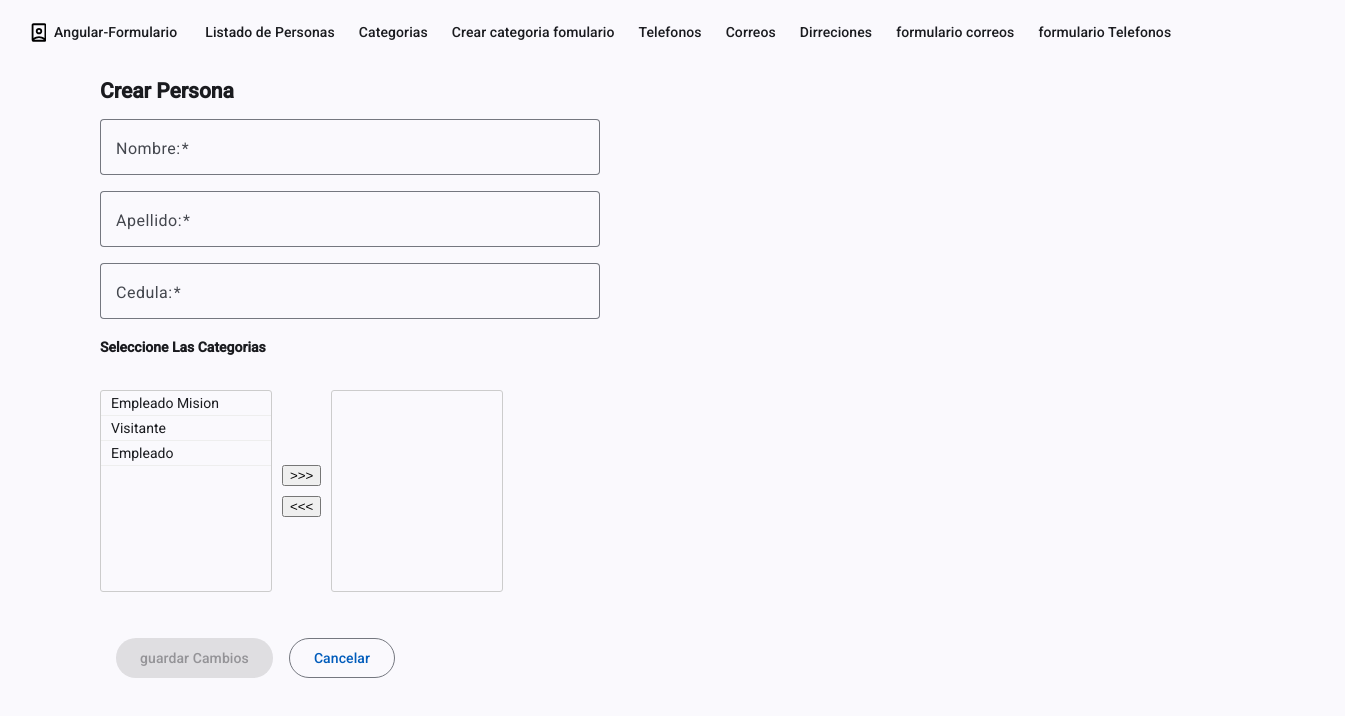
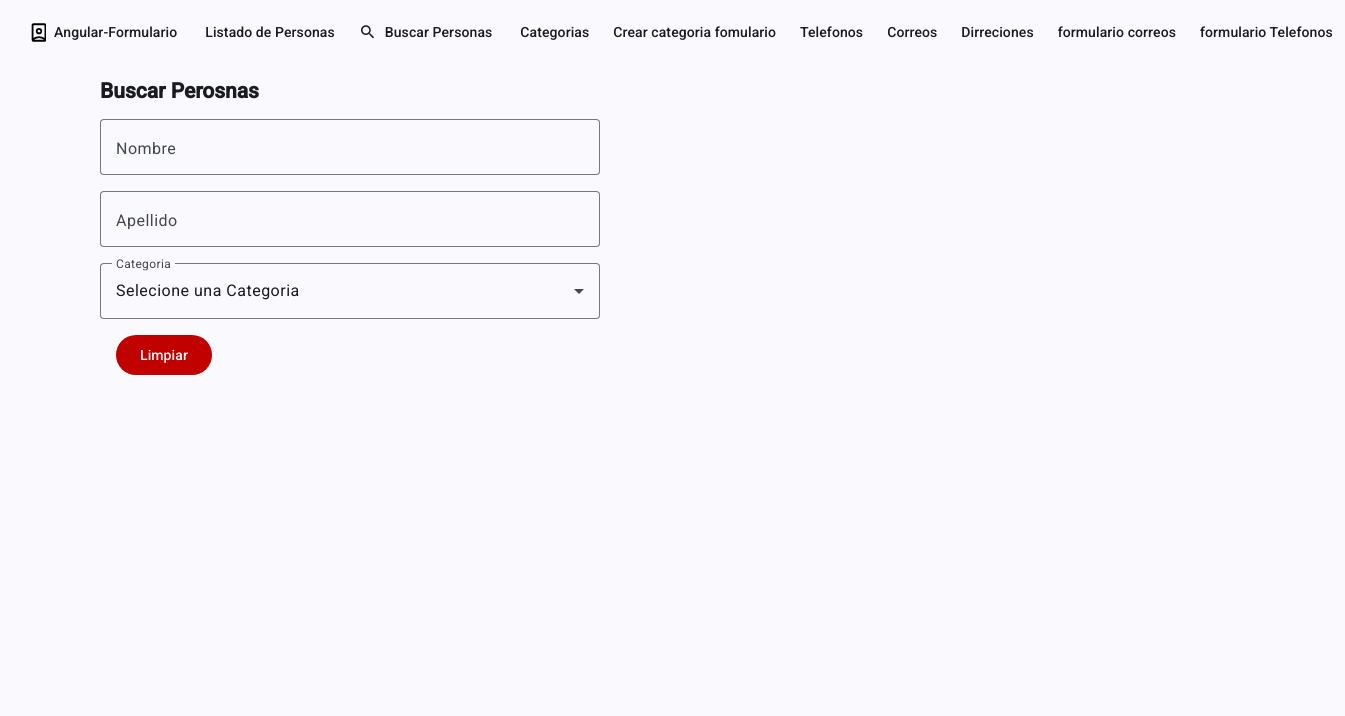
Before and after one commit to ramonantoniosantoscuevas15/formulario-api, an Angular app: page /personas/filtro in a window 1280 px wide. Before the commit this address led to /. Shown: the top 716 px of the page, 1345 px wide, since content can reach past the window. Built offline with nearby package versions, Linux system fonts and the light colour scheme.

Commit message:
trabajando el filtro de personas

```diff
--- a/src/app/app.routes.ts
+++ b/src/app/app.routes.ts
@@ -16,6 +16,7 @@ import { FormularioCategoria } from './categorias/formulario-categoria/formulari
 import { FormularioPersonas } from './personas/formulario-personas/formulario-personas';
 import { FormularioEmail } from './emails/formulario-email/formulario-email';
 import { FormularioTelefonos } from './telefonos/formulario-telefonos/formulario-telefonos';
+import { FiltroPersonas } from './personas/filtro-personas/filtro-personas';
 
 export const routes: Routes = [
   {
@@ -25,6 +26,10 @@ export const routes: Routes = [
 
   {path: 'landing',
     component: LandingPage
+  },
+  {
+    path:'personas/filtro',
+    component:FiltroPersonas
   },
   {
     path:'categorias',
--- a/src/app/compartidos/componentes/menu/menu.html
+++ b/src/app/compartidos/componentes/menu/menu.html
@@ -8,6 +8,11 @@
   </span>
   <div>
     <a mat-button routerLink="landing">Listado de Personas</a>
+  </div>
+  <div>
+    <a mat-button routerLink="personas/filtro">
+      <mat-icon>search</mat-icon>
+      Buscar Personas</a>
   </div>
   <div>
     <a mat-button routerLink="categorias">Categorias</a>
--- /dev/null
+++ b/src/app/personas/filtro-personas/filtro-personas.html
@@ -0,0 +1,25 @@
+<h2>Buscar Perosnas</h2>
+
+<form [formGroup]="form">
+  <mat-form-field appearance="outline">
+    <mat-label>Nombre</mat-label>
+    <input matInput [formControl] = "form.controls.nombre">
+  </mat-form-field>
+    <mat-form-field appearance="outline">
+    <mat-label>Apellido</mat-label>
+    <input matInput [formControl] = "form.controls.apellido">
+  </mat-form-field>
+
+    <mat-form-field appearance="outline">
+    <mat-label>Categoria</mat-label>
+    <mat-select [formControl] = "form.controls.categoriaid">
+      <mat-option [value]="0">Selecione una Categoria</mat-option>
+      @for (categoria of categorias; track $index) {
+        <mat-option [value]="categoria.id">{{categoria.tipo}}</mat-option>
+      }
+    </mat-select>
+  </mat-form-field>
+  <div>
+    <button mat-flat-button class="warn">Limpiar</button>
+  </div>
+</form>
--- /dev/null
+++ b/src/app/personas/filtro-personas/filtro-personas.ts
@@ -0,0 +1,30 @@
+import { Component, inject } from '@angular/core';
+import { FormBuilder, ReactiveFormsModule } from '@angular/forms';
+import { MatButtonModule } from '@angular/material/button';
+import { MatCheckboxModule } from '@angular/material/checkbox';
+import { MatFormFieldModule } from '@angular/material/form-field';
+import { MatInputModule } from '@angular/material/input';
+import { MatSelectModule } from '@angular/material/select';
+
+@Component({
+  selector: 'app-filtro-personas',
+  imports: [MatButtonModule,MatFormFieldModule,ReactiveFormsModule,MatInputModule,MatSelectModule,MatCheckboxModule],
+  templateUrl: './filtro-personas.html',
+  styleUrl: './filtro-personas.css',
+})
+export class FiltroPersonas {
+  private fb = inject(FormBuilder)
+
+  form = this.fb.group({
+    nombre: '',
+    apellido: '',
+    categoriaid: 0
+  })
+
+  categorias= [
+    {id:1, tipo:"Empleado"},
+    {id:2, tipo:"Visitante"},
+    {id:3, tipo:"Proveedor"},
+  ]
+
+}
```
Also changed, not shown: src/app/personas/filtro-personas/filtro-personas.css (added).
